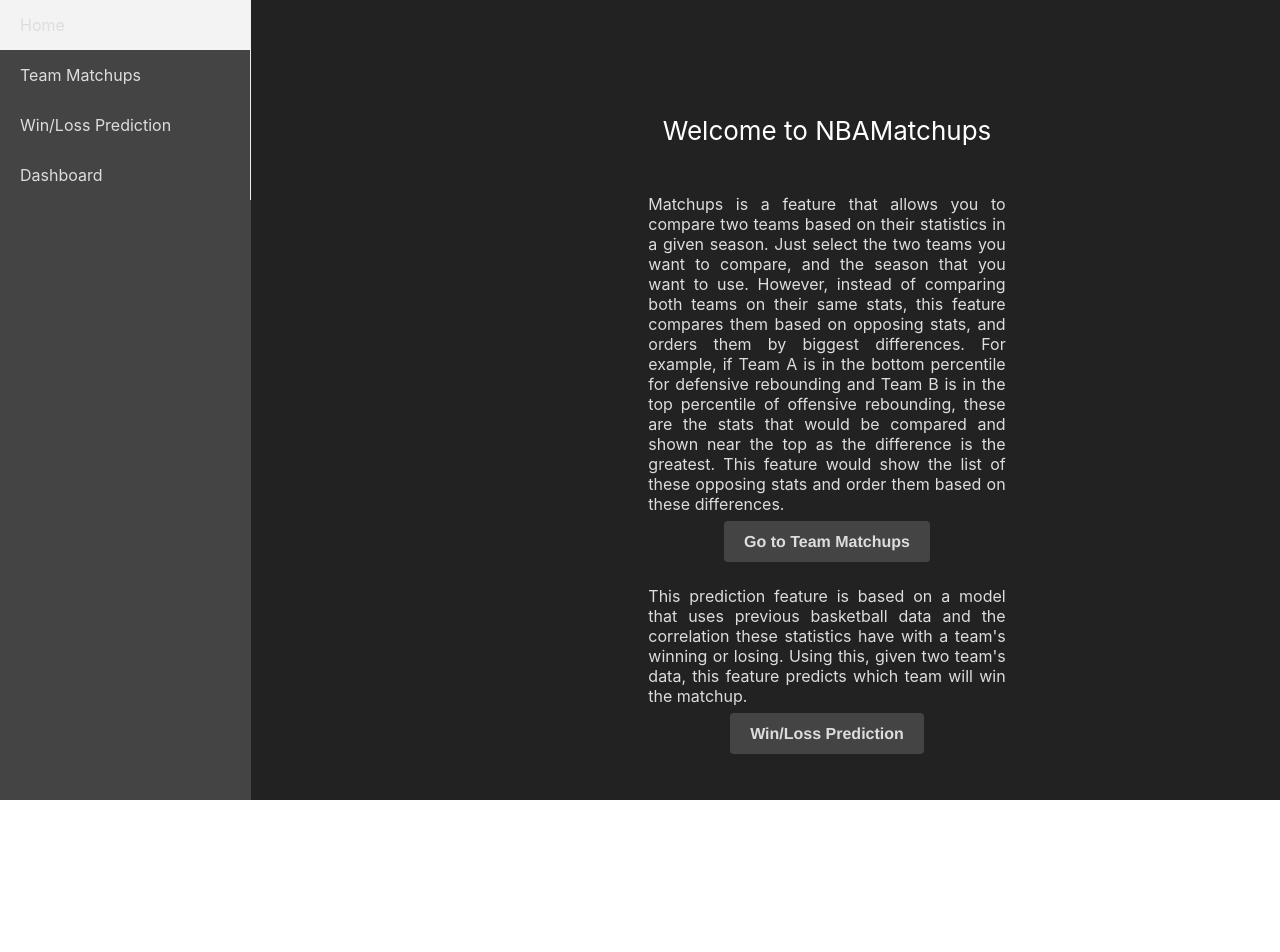
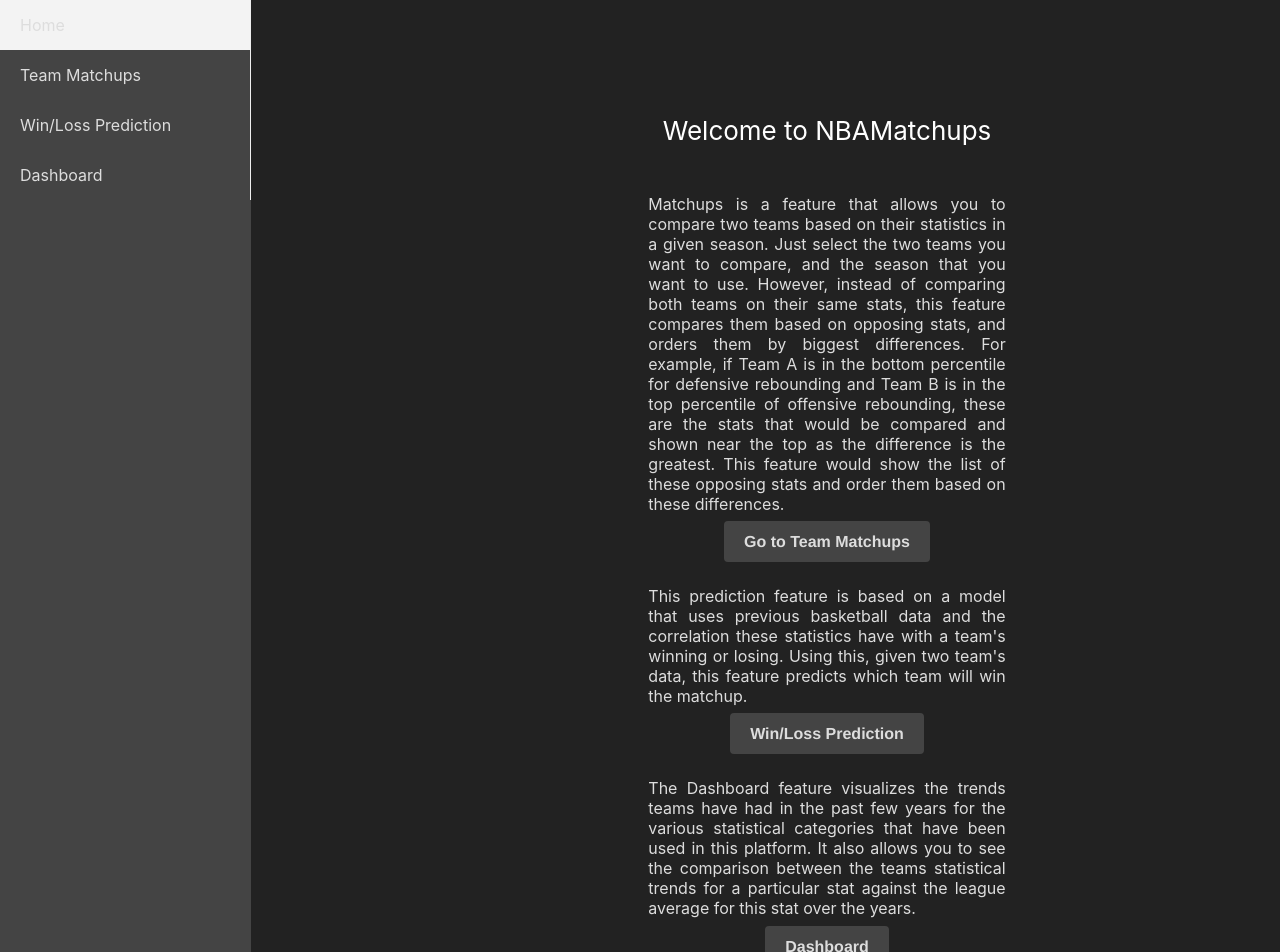
Before and after one commit to parathan/NBAMatchups, a React (Create React App) app in the folder WebApp/webapp/: page / in a window 1280 px wide. Shown: the top 952 px of the page. Before the commit the page ends 800 px from the top, so only its background shows below. Built offline with nearby package versions, Linux system fonts and the light colour scheme.

Commit message:
Add description and navigation to dashboard from home page

```diff
--- a/WebApp/webapp/src/pages/Home/index.tsx
+++ b/WebApp/webapp/src/pages/Home/index.tsx
@@ -47,6 +47,15 @@ function Home() {
               <button className={styles.featureButton} onClick={() => handleNavigate("/predictions")}>
                   Win/Loss Prediction
               </button>
+              <div className={styles.description}>
+                The Dashboard feature visualizes the trends teams have had in the past few years for the
+                various statistical categories that have been used in this platform. It also allows you to
+                see the comparison between the teams statistical trends for a particular stat against the
+                league average for this stat over the years.
+              </div>
+              <button className={styles.featureButton} onClick={() => handleNavigate("/dashboard")}>
+                  Dashboard
+              </button>
             </Grid>
             <Grid item xs={4}></Grid>
           </Grid>
```
